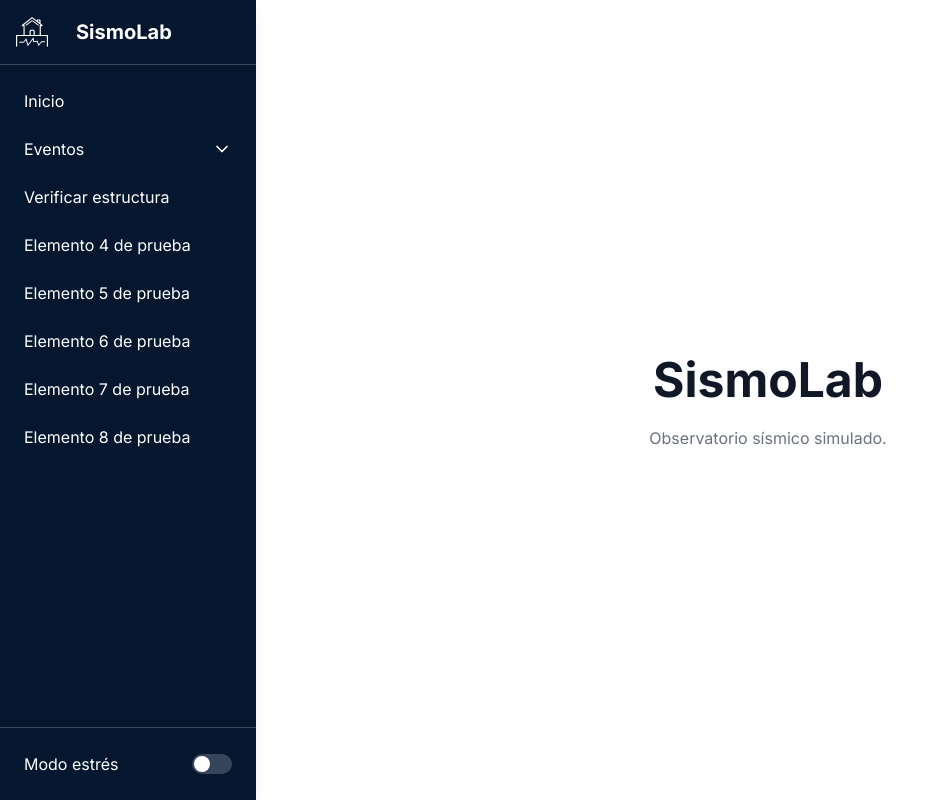
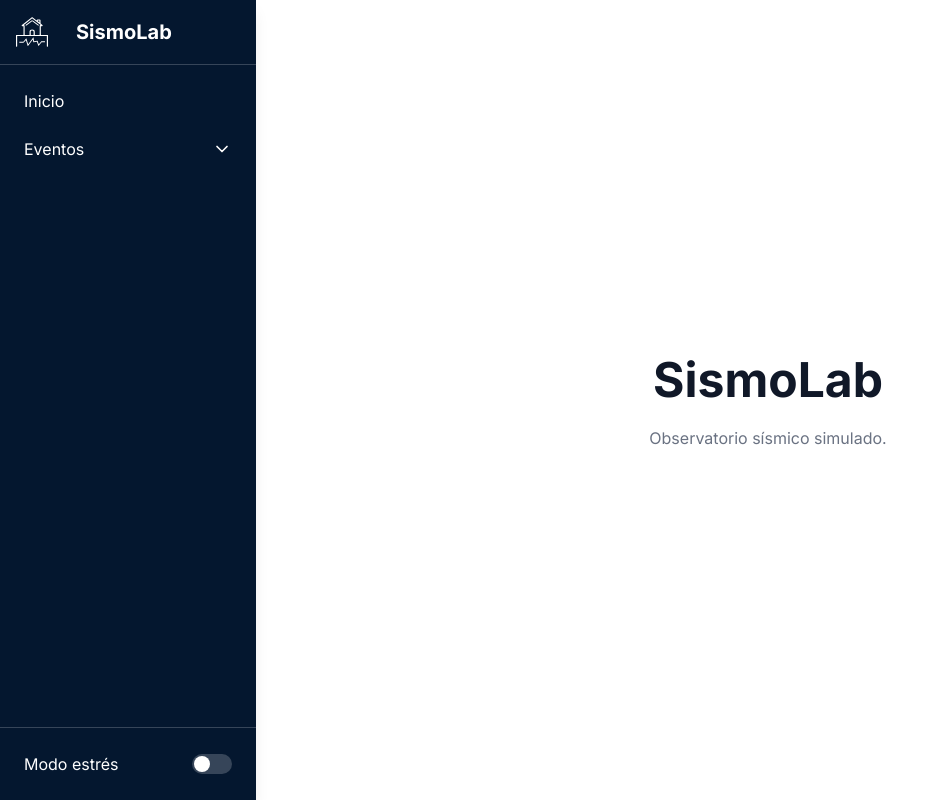
Before and after one commit to sanabriact/sismo-lab, a React (Vite) app in the folder frontend/: page /home in a window 1280 px wide. Shown: the whole page, without its empty margins (0-929 px from the left). Built offline with nearby package versions, Linux system fonts and the light colour scheme.

Commit message:
Adding changes.

```diff
--- a/frontend/index.html
+++ b/frontend/index.html
@@ -2,9 +2,8 @@
 <html lang="en">
   <head>
     <meta charset="UTF-8" />
-    <link rel="icon" type="image/svg+xml" href="/favicon.svg" />
     <meta name="viewport" content="width=device-width, initial-scale=1.0" />
-    <title>frontend</title>
+    <title>Sismolab</title>
   </head>
   <body>
     <div id="root"></div>
--- a/frontend/src/App.tsx
+++ b/frontend/src/App.tsx
@@ -1,7 +1,7 @@
 import { Suspense } from 'react';
 import DefaultLayout from './layout/DefaultLayout'
 import routes from './routes';
-import { Route, Routes } from "react-router-dom";
+import { Navigate, Route, Routes } from "react-router-dom";
 import Fallback from './pages/fallback/Fallback';
 import Loading from './pages/loading/Loading';
 
@@ -9,6 +9,10 @@ function App() {
   return (
     <Suspense fallback={<Loading />}>
       <Routes>
+        <Route
+          path="/"
+          element={<Navigate to="/home" replace/>}
+        />
         <Route element={<DefaultLayout />}>
           {routes.map(({ path, component: Component }) => (
             <Route key={path} path={path} element={<Component />} />
--- a/frontend/src/components/Sidebar/Sidebar.tsx
+++ b/frontend/src/components/Sidebar/Sidebar.tsx
@@ -1,10 +1,13 @@
 import { useState } from "react";
 import Logo from "../../assets/sidebar/svg/logo";
 import EventActionsMenu from "./Events/EventActionsMenu";
+import routes from "../../routes";
+import { NavLink } from "react-router-dom";
 
 const Sidebar = () => {
   /* UseState form for stress mode button. */
   const [stressMode, setStressMode] = useState(false);
+  const linkClass = `block p-2 rounded-lg hover:bg-white/10`;
 
   return (
     <aside
@@ -17,40 +20,22 @@ const Sidebar = () => {
     >
       <nav className="h-full flex flex-col">
         <div className="p-4 flex gap-7 items-center border-b border-white/20">
-          <Logo />
+          <Logo/>
           <h2 className="text-xl font-bold">SismoLab</h2>
         </div>
 
         <ul className="flex-1 p-4 space-y-2">
-          <li>
-            <a className="block p-2 rounded-lg hover:bg-white/10">Inicio</a>
-          </li>
-          <li>
-            <EventActionsMenu/>
-          </li>
+          {routes.map(({ path, title }) => (
+            <li key={path}>
+              <NavLink to={path} className={linkClass}>
+                {title}
+              </NavLink>
+            </li>
+          ))}
 
           <li>
-            <a href="/check-structure" className="block p-2 rounded-lg hover:bg-white/10">Verificar estructura</a>
+            <EventActionsMenu />
           </li>
-
-          <li>
-            <a href="" className="block p-2 rounded-lg hover:bg-white/10">Elemento 4 de prueba</a>
-          </li>
-
-          <li>
-            <a href="" className="block p-2 rounded-lg hover:bg-white/10">Elemento 5 de prueba</a>
-          </li>
-
-          <li>
-            <a href="" className="block p-2 rounded-lg hover:bg-white/10">Elemento 6 de prueba</a>
-          </li>
-          <li>
-            <a href="" className="block p-2 rounded-lg hover:bg-white/10">Elemento 7 de prueba</a>
-          </li>
-          <li>
-            <a href="" className="block p-2 rounded-lg hover:bg-white/10">Elemento 8 de prueba</a>
-          </li>
-
         </ul>
 
         {/*
--- /dev/null
+++ b/frontend/src/models/interfaces/sidebar/DropdownMenuProps.tsx
@@ -0,0 +1,6 @@
+import type { DropdownMenuItems } from "../../types/DropdownMenuItems";
+
+export interface DropdownMenuProps {
+    title: string;
+    items: DropdownMenuItems[];
+}
--- /dev/null
+++ b/frontend/src/pages/events/check/CheckEvent.tsx
@@ -0,0 +1,13 @@
+const CheckEvent = () => {
+    return (
+        <section className="flex min-h-screen items-center justify-center">
+            <div className="w-full max-w-4xl text-center">
+                <h1 className="text-4xl font-bold leading-tight text-gray-900 md:text-5xl">
+                    Marcar evento
+                </h1>
+            </div>
+        </section>
+    );
+};
+
+export default CheckEvent;
--- /dev/null
+++ b/frontend/src/pages/events/consult/ConsultEvent.tsx
@@ -0,0 +1,13 @@
+const ConsultEvent = () => {
+    return (
+        <section className="flex min-h-screen items-center justify-center">
+            <div className="w-full max-w-4xl text-center">
+                <h1 className="text-4xl font-bold leading-tight text-gray-900 md:text-5xl">
+                    Consultar Eventos
+                </h1>
+            </div>
+        </section>
+    );
+};
+
+export default ConsultEvent;
--- /dev/null
+++ b/frontend/src/pages/events/correct/CorrectEvent.tsx
@@ -0,0 +1,13 @@
+const CorrectEvent = () => {
+    return (
+        <section className="flex min-h-screen items-center justify-center">
+            <div className="w-full max-w-4xl text-center">
+                <h1 className="text-4xl font-bold leading-tight text-gray-900 md:text-5xl">
+                    Visualizar árboles
+                </h1>
+            </div>
+        </section>
+    );
+};
+
+export default CorrectEvent;
--- /dev/null
+++ b/frontend/src/pages/events/create/CreateEvent.tsx
@@ -0,0 +1,13 @@
+const CreateEvent = () => {
+    return (
+        <section className="flex min-h-screen items-center justify-center">
+            <div className="w-full max-w-4xl text-center">
+                <h1 className="text-4xl font-bold leading-tight text-gray-900 md:text-5xl">
+                    Crear evento
+                </h1>
+            </div>
+        </section>
+    );
+};
+
+export default CreateEvent;
--- /dev/null
+++ b/frontend/src/pages/events/delete/DeleteEvent.tsx
@@ -0,0 +1,13 @@
+const DeleteEvent = () => {
+    return (
+        <section className="flex min-h-screen items-center justify-center">
+            <div className="w-full max-w-4xl text-center">
+                <h1 className="text-4xl font-bold leading-tight text-gray-900 md:text-5xl">
+                    Eliminar evento
+                </h1>
+            </div>
+        </section>
+    );
+};
+
+export default DeleteEvent;
--- /dev/null
+++ b/frontend/src/pages/events/visualize/VisualizeTrees.tsx
@@ -0,0 +1,13 @@
+const VisualizeTrees = () => {
+    return (
+        <section className="flex min-h-screen items-center justify-center">
+            <div className="w-full max-w-4xl text-center">
+                <h1 className="text-4xl font-bold leading-tight text-gray-900 md:text-5xl">
+                    Visualizar árboles
+                </h1>
+            </div>
+        </section>
+    );
+};
+
+export default VisualizeTrees;
--- a/frontend/src/routes/index.ts
+++ b/frontend/src/routes/index.ts
@@ -3,6 +3,12 @@ import type { AppRoute } from '../models/interfaces/AppRoute/AppRoute';
 
 /* Import routes components */
 const Home = lazy(() => import('../pages/home/Home'));
+const VisualizeTrees = lazy(() => import('../pages/events/visualize/VisualizeTrees'));
+const CheckEvent = lazy(() => import ('../pages/events/check/CheckEvent'));
+const ConsultEvent = lazy(() => import ('../pages/events/consult/ConsultEvent'));
+const CorrectEvent = lazy(() => import ('../pages/events/correct/CorrectEvent'));
+const CreateEvent = lazy(() => import ('../pages/events/create/CreateEvent'));
+const DeleteEvent = lazy (() => import ('../pages/events/delete/DeleteEvent'));
 
 /* Adding components to each route */
 const coreRoutes: AppRoute[] = [
@@ -10,7 +16,37 @@ const coreRoutes: AppRoute[] = [
         path: "/home",
         title: "Inicio",
         component: Home
-    }
+    },
+    /* {
+        path: "/events/visualize-trees",
+        title: "Visualizar eventos",
+        component: VisualizeTrees
+    },
+    {
+        path: "/events/check-events",
+        title: "Marcar eventos",
+        component: CheckEvent
+    },
+    {
+        path: "/events/consult-events",
+        title: "Consultar eventos",
+        component: ConsultEvent
+    },
+    {
+        path: "/events/correct-events",
+        title: "Corregir eventos",
+        component: CorrectEvent
+    },
+    {
+        path: "/events/create-events",
+        title: "Crear eventos",
+        component: CreateEvent
+    },
+    {
+        path: "/events/delete-events",
+        title: "Eliminar eventos",
+        component: DeleteEvent
+    } */
 ]
 
 const routes = [...coreRoutes]
```
Also changed, not shown: frontend/src/components/Sidebar/DropdownMenu.tsx (+1 -7 lines).
